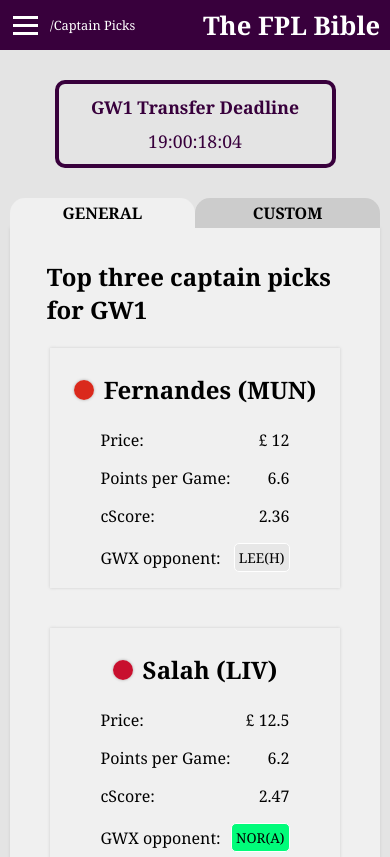
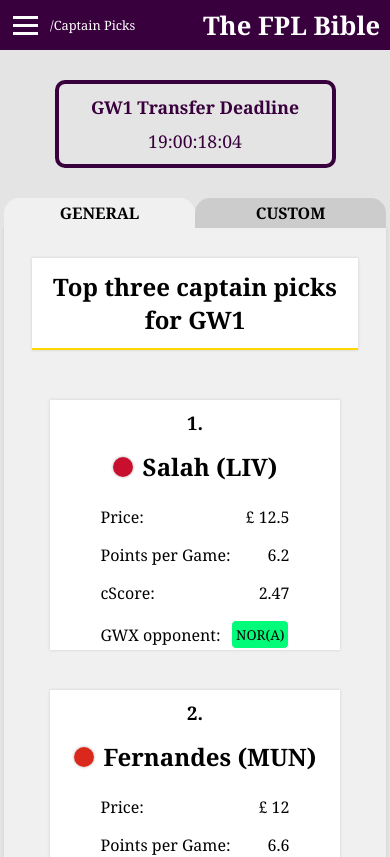
Before and after one commit to mikkeldah/fplbible-v2, a React (Create React App) app: page /captain-picks in a window 390 px wide. Shown: the top 857 px of the page. Built offline with nearby package versions, Linux system fonts and the light colour scheme; no server answers; what react-plotly.js would draw is missing.

Commit message:
pretty much finished captain picks page

```diff
--- a/src/components/captain-picks-page/sub-components/CaptainPick.js
+++ b/src/components/captain-picks-page/sub-components/CaptainPick.js
@@ -4,6 +4,7 @@ import Fixture from "../../players-page/sub-components/Fixture";
 function CaptainPick( props ) {
     return (
         <div className="captain-picks-general-captain-pick">
+            <h3>{props.ranking}.</h3>
             <div className="captain-picks-general-captain-pick-title-container">
                 <TeamColorLogo teamName={props.team} diameter={'20px'}/>
                 <h2>{props.name} ({props.team})</h2>
--- a/src/components/recommender-page/sub-components/NotIncludeTeamsList.js
+++ b/src/components/recommender-page/sub-components/NotIncludeTeamsList.js
@@ -27,7 +27,7 @@ function NotIncludeTeamsList( props ) {
                 {includedTeams.map((team) => {
                     return (
                         <div className="rec-list-item" onClick={() => moveTeamToNotIncluded(team)} key={team}>
-                            <TeamColorLogo teamName={convertTeamNameToShort(team)}/>
+                            <TeamColorLogo teamName={convertTeamNameToShort(team)} diameter={'12px'}/>
                             <p>{team} {">"}</p>
                         </div>
                     )
@@ -37,7 +37,7 @@ function NotIncludeTeamsList( props ) {
                 {notIncludedTeams.map((team) => {
                     return (
                         <div className="rec-list-item" style={{ flexDirection: 'row-reverse', paddingRight: '5px', paddingLeft: '0'}} onClick={() => moveTeamToIncluded(team)} key={team}>
-                            <TeamColorLogo teamName={convertTeamNameToShort(team)}/>
+                            <TeamColorLogo teamName={convertTeamNameToShort(team)} diameter={'12px'}/>
                             <p style={{ marginRight: '5px'}}>{"<"} {team}</p>
                         </div>
                     )
--- a/src/components/recommender-page/sub-components/PlayerPick.js
+++ b/src/components/recommender-page/sub-components/PlayerPick.js
@@ -7,7 +7,7 @@ function PlayerPick( props ) {
                 <p className="player-pick-card-name">{props.web_name}</p>
             </div>
             <div className="player-pick-team-color-container">
-                <TeamColorLogo teamName={props.teamName} />
+                <TeamColorLogo teamName={props.teamName} diameter={'15px'}/>
                 <p>({props.teamName})</p>
             </div>
             <p>£ {props.price}</p>
--- a/src/static/css/captain-picks.css
+++ b/src/static/css/captain-picks.css
@@ -42,18 +42,24 @@
     display: flex;
     flex-direction: column;
     align-items: center;
-    padding-bottom: 40px;
+    padding-bottom: 20px;
+    border-radius: 0 0 15px 15px;
 }
 
 /* CAPTAIN PICKS GENERAL START */
 
 #captain-picks-general-title {
     height: 70px;
-    width: 80%;
+    width: 60%;
     display: flex;
     align-items: center;
     justify-content: center;
-    margin-top: 30px;
+    margin: 30px 0;
+    background-color: white;
+    -moz-box-shadow: 0 0 3px #ccc;
+    -webkit-box-shadow: 0 0 3px #ccc;
+    box-shadow: 0 0 3px #ccc;
+    border-bottom: 2px solid gold;
 }
 
 #captain-picks-general-picks-container {
@@ -64,7 +70,7 @@
 }
 
 .captain-picks-general-captain-pick {
-    height: 220px;
+    height: 230px;
     width: 270px;
     -moz-box-shadow: 0 0 3px #ccc;
     -webkit-box-shadow: 0 0 3px #ccc;
@@ -73,6 +79,7 @@
     flex-direction: column;
     align-items: center;
     padding: 10px;
+    background-color: white;
 }
 
 .captain-picks-general-captain-pick-title-container {
@@ -101,7 +108,7 @@
     width: 97%;
     display: flex;
     justify-content: space-between;
-    margin: 30px 0 20px 0;
+    margin: 20px 0 20px 0;
 
 
 }
@@ -137,7 +144,7 @@
 }
 
 .add-player-box {
-    background-color: turquoise;
+    background-color: #00ff85;
     height: 15px;
     width: 15px;
     display: flex;
@@ -163,7 +170,7 @@
 #captain-picks-custom-added-players-wrapper {
     width: 74%;
     background-color: white;
-    min-height: 220px;
+    height: 220px;
     display: flex;
     justify-content: center;
     align-items: center;
@@ -176,8 +183,9 @@
 #captain-picks-custom-insert-team-added-players-container {
     display: flex;
     flex-wrap: wrap;
-    align-content: flex-start;
     justify-content: center;
+    overflow-y: auto;
+
 }
 
 .captain-picks-custom-insert-team-added-player-box {
@@ -221,8 +229,8 @@
 /* RESULTS START */
 
 #captain-picks-custom-results-container {
-    width: 95%;
-    height: 300px;
+    width: 97%;
+    min-height: 300px;
     background-color: white;
     border-radius: 15px;
     -moz-box-shadow: 0 0 3px #ccc;
@@ -242,12 +250,18 @@
 @media only screen and (max-width: 1080px) {
 
     #captain-picks-main {
-        width: 95%;
+        width: 98%;
     }
 
     #captain-picks-general-picks-container {
         flex-direction: column;
 
+    }
+
+    #captain-picks-general-title {
+        width: 80%;
+        text-align: center;
+        padding: 10px;
     }
 
     .captain-picks-general-captain-pick {
@@ -267,18 +281,25 @@
     }
 
     #captain-picks-custom-added-players-wrapper {
-        width: 97%;
-        margin: 10px 0;
+        width: 99%;
+        margin-top: 15px;
         padding: 15px 0;
     }
 
     #captain-picks-custom-results-container {
         flex-direction: column;
-        padding-bottom: 20px;
+        padding: 20px 0;
+        width: 96%;
     }
 
     .hide-when-small-screen {
         display: none;
     }
 
+    #captain-picks-custom-insert-team-added-players-container {
+        width: 95%;
+        height: 95%;
+        align-items: center;
+    }
+
 }
--- a/src/static/css/recommender.css
+++ b/src/static/css/recommender.css
@@ -237,9 +237,9 @@
 
     #recommender-results-main {
         width: 100%;
-        padding-top: 10px;
-        margin-top: 10px;
-        border-top: 1px solid black;
+        padding-top: 20px;
+        margin-top: 20px;
+        border-top: 1px solid rgb(204, 204, 204);
     }
 
     #recommender-results-title-container h3 {
```
Also changed, not shown: src/components/captain-picks-page/sub-components/CustomizedCaptainPicks.js, src/components/captain-picks-page/sub-components/GeneralCaptainPicks.js.
